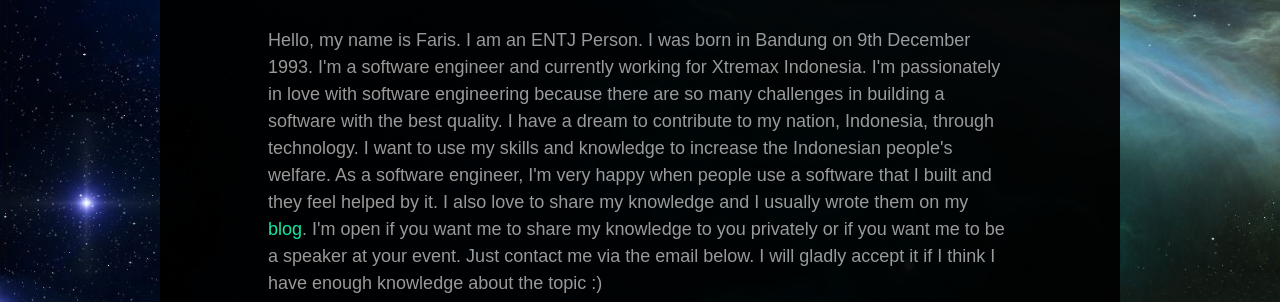
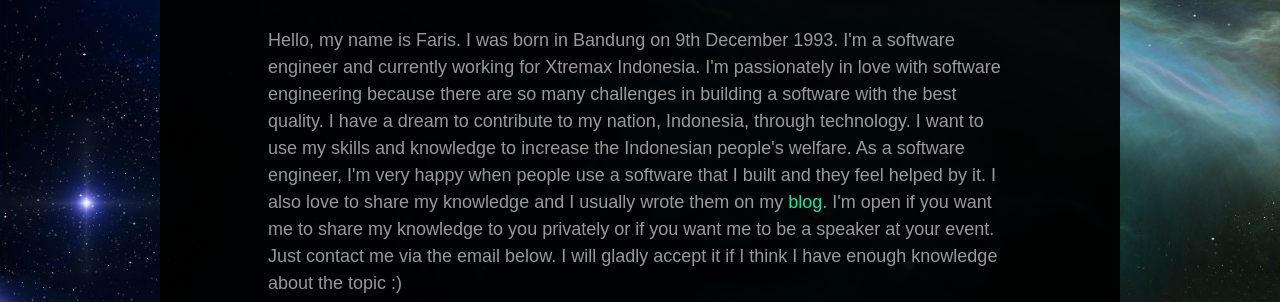
Before and after one commit to faris-id/faris-id.github.io, a plain HTML site: page index.html in a window 1280 px wide. Shown: the part 480-782 px from the top of the page. Drawn offline with Linux system fonts and the light colour scheme; files whose address does not match are found by name.

Commit message:
update my profile

```diff
--- a/index.html
+++ b/index.html
@@ -82,7 +82,7 @@
 							</figure>
 							<h1>Faris Arifiansyah</h1>
 							<div id="profile-content">
-							<p>Hello, my name is Faris. I am an ENTJ Person. I was born in Bandung on 9th December 1993. I'm a software engineer and currently working for Xtremax Indonesia.
+							<p>Hello, my name is Faris. I was born in Bandung on 9th December 1993. I'm a software engineer and currently working for Xtremax Indonesia.
 								I'm passionately in love with software engineering because there are so many challenges in building a software with the best quality. I have
 								a dream to contribute to my nation, Indonesia, through technology. I want to use my skills and knowledge to increase the
 								Indonesian people's welfare. As a software engineer, I'm very happy when people use a software that I built and they feel helped by it. I also
```
